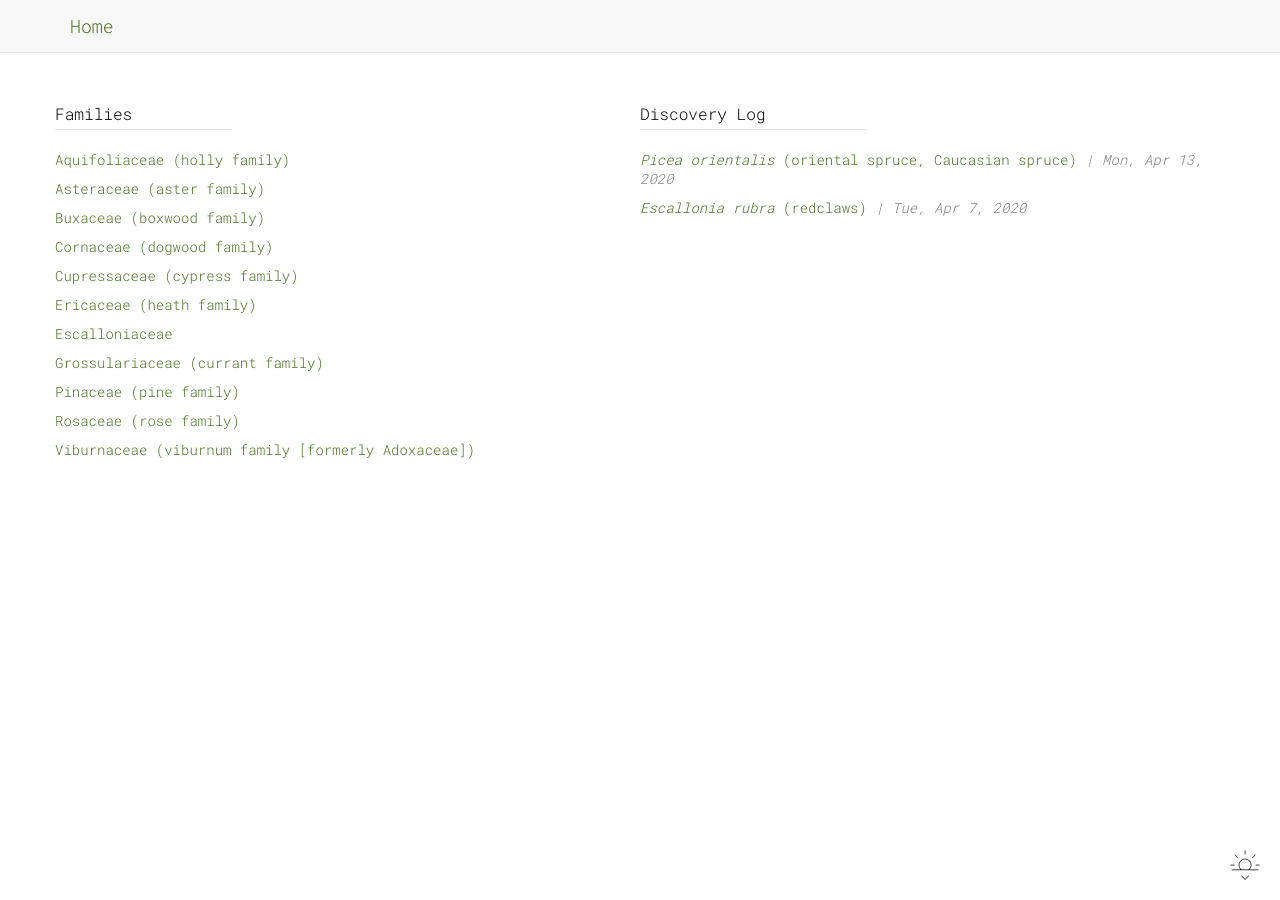
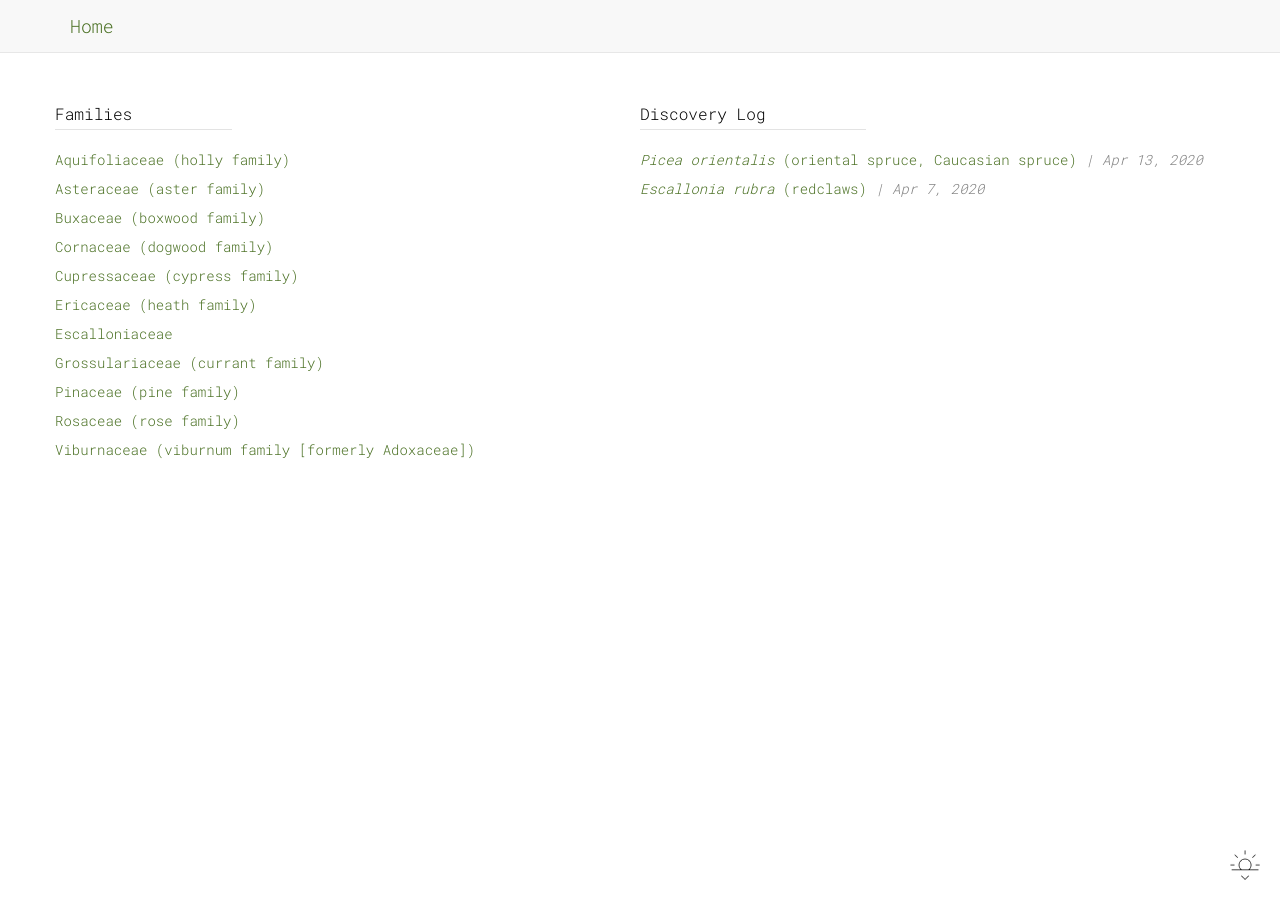
Before and after one commit to shaheenp/mygreeneyed, a Jekyll site: the page built from index.html, in a window 1280 px wide. Built offline with Jekyll 4.4.1, drawn with Linux system fonts in a browser that asks for light colours.

Commit message:
index.html - remove day from displayed date

```diff
--- a/index.html
+++ b/index.html
@@ -24,7 +24,7 @@ title: MyGreenEyeD
             <li class="post">
                 <a class="post-title" href="{{ entry.url | relative_url }}"><span class="italic">{{ entry.title }}</span> ({{ entry.commonname }})</a>
                 <span class="post-date">
-                    <i>| {{ entry.date | date: "%a, %b %-d, %Y" }}</i>
+                    <i>| {{ entry.date | date: "%b %-d, %Y" }}</i>
                 </span>
             </li>
             {% endfor %}
```
